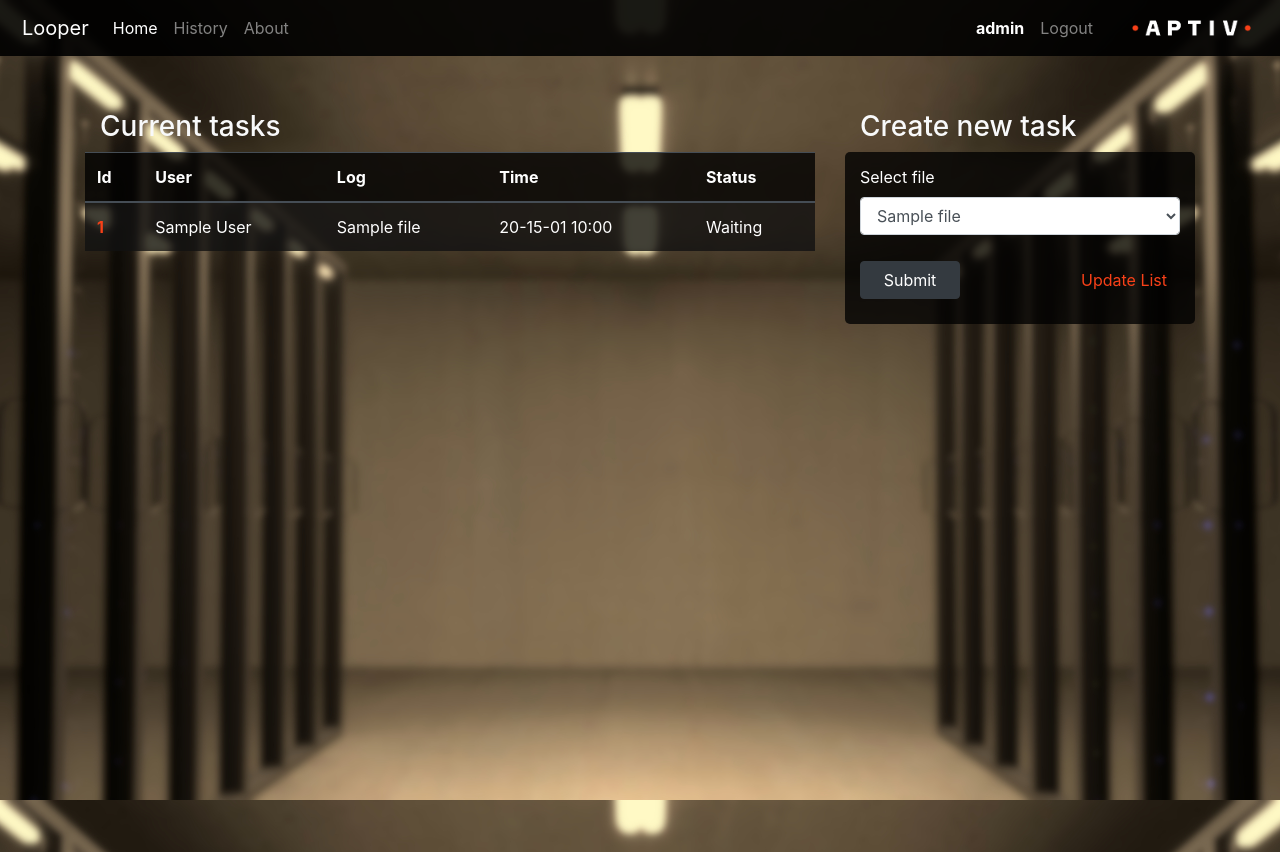
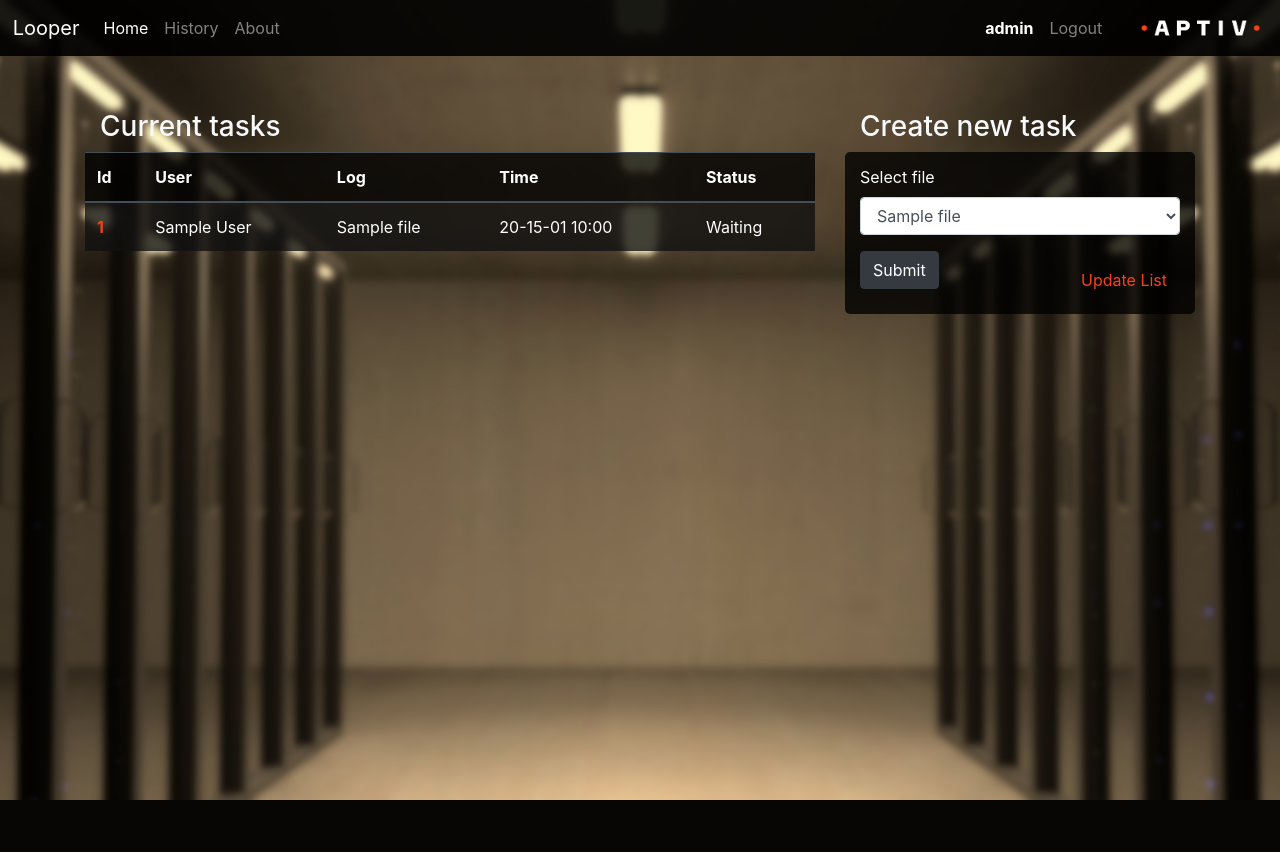
Before and after one commit to JerryLui/hil, a Flask app: page / in a window 1280 px wide. After the commit the page ends 800 px from the top, so only its background shows below. Run offline with Flask 2, Linux system fonts and the light colour scheme; the visitor is signed in with stand-in values (Sample User, id 1); tables that the repository leaves empty hold one stand-in row (values such as "Sample post"); data that the repository does not hold is empty; parts of the project's set-up code (start-up, migrations or seed data) failed here and were passed over; some libraries are stand-ins or nearby versions.

Commit message:
UI tweaks.

```diff
--- a/web/static/css/style.css
+++ b/web/static/css/style.css
@@ -1,3 +1,47 @@
+/*----- CLASS SPECIFICS -----*/
+.container-spaced {
+    margin-top: 30px;
+}
+
+.bg-transparent-90 {
+    background: rgba(0, 0, 0, 0.9) !important;
+}
+
+.bg-transparent-78 {
+    background: rgba(0, 0, 0, 0.78) !important;
+}
+
+.table-medium {
+    max-height: 75vh;
+    margin: 0;
+    overflow: auto;
+}
+
+.table-large {
+    max-height: 80vh;
+    margin: 0;
+    overflow: auto;
+}
+
+.table {
+    margin: 0;
+}
+
+.form-medium {
+    padding: 9px 15px;
+    border-radius: 5px;
+}
+
+.btn-medium {
+    margin-top: 10px;
+    width: 100px;
+}
+
+.width-medium {
+    width: 37vw;
+}
+
+/*----- ADJUSTMENTS -----*/
 .alert-fixed {
     position: fixed;
     top: 56px;
@@ -7,64 +51,8 @@
     border-radius: 0;
 }
 
-.transparent {
-    background: rgba(0, 0, 0, 0.9);
-}
-
-.custom-bg-color {
-    background: rgba(0, 0, 0, 0.78);
-}
-
-.table-medium {
-    height: 700px;
-    margin: 0;
-    overflow: auto;
-}
-
-.table-large {
-    height: 820px;
-    margin: 0;
-    overflow: auto;
-}
-
-.form-custom {
-    padding: 9px 15px;
-    border-radius: 5px;
-}
-
-.dropdown-custom {
-    overflow: scroll;
-}
-
-.btn-custom {
-    margin-top: 10px;
-    width: 100px;
-}
-
-.link-custom-lg {
-    margin-top: 10px;
-}
-
-a.link-custom-color {
-    color: #f84018 !important;
-}
-
-a.link-custom-color a:hover, a.link-custom-color a:active{
-    color: #731c07 !important;
-}
-
-a.link-nostyle {
-    color: #fff;
-}
-
-td.marginalized {
+td.spaced {
     padding-right: 10px;
-}
-
-.code-window {
-    background-color: rgba(255, 255, 255, 0.14);
-    margin: 5px -5px;
-    padding: 25px;
 }
 
 .header-adjust {
@@ -73,10 +61,34 @@
 }
 
 .navbar {
-    padding-left: 22px;
-    padding-right: 22px;
+    padding-left: 1vw;
+    padding-right: 1vw;
 }
 
+.code-frame {
+    background-color: rgba(255, 255, 255, 0.14);
+    margin: 5px -5px;
+    padding: 25px;
+}
+
+/*----- LINK -----*/
+.link-margin-large {
+    margin-top: 10px;
+}
+
+a.link-aptiv {
+    color: #f84018 !important;
+}
+
+a.link-aptiv a:hover, a.link-aptiv a:active{
+    color: #731c07 !important;
+}
+
+a.link-white {
+    color: #fff;
+}
+
+/*----- TEXT -----*/
 .text-shadow {
     text-shadow: 2px 2px rgba(108, 117, 125, 0.6);
 }
@@ -86,11 +98,12 @@
     max-width: 400px;
 }
 
+/*----- GENERAL -----*/
 html, body {
     height: 100%;
     width: 100%;
-    padding: 0px;
-    margin: 0px;
+    padding: 0;
+    margin: 0;
 }
 
 body {
--- a/web/static/js/query_progress.js
+++ b/web/static/js/query_progress.js
@@ -2,8 +2,7 @@
     $.get("/task/update/all", function (data) {
         if (!$.isEmptyObject(data)) {
             $.each(data, function (id, status) {
-                console.log(id, status)
-                $("#status-" + id).text(status)
+                $("#status-" + id).text(status);
             });
             setTimeout(worker, 1000);
         }
--- a/web/templates/error.html
+++ b/web/templates/error.html
@@ -1,8 +1,8 @@
 {% extends "layout.html" %}
 {% block content %}
-	<div class="container" style="height: 100%">
-		<div class="d-flex justify-content-center" style="margin-top: 300px">
-			<div class="p-2">
+	<div class="container" style="margin-top: 45vh;">
+		<div class="d-flex justify-content-center">
+			<div class="p-2 width-medium">
 				<h1 class="text-shadow">{{ error.code }} {{ error.name }}</h1>
 				<h3 class="text-shadow">{{ error.description }}</h3>
 			</div>
--- a/web/templates/index.html
+++ b/web/templates/index.html
@@ -3,13 +3,13 @@
 	<script src="{{ url_for('static', filename='js/query_progress.js') }}"></script>
 {% endblock %}
 {% block content %}
-	<div class="container" style="margin-top: 30px">
+	<div class="container container-spaced">
 		<div class="row">
 			<!--Current Operation Table-->
 			<div class="col-lg-8">
 				<h3 class="text-light header-adjust">Current tasks</h3>
 				<div class="table-medium">
-					<table class="table table-striped table-dark custom-bg-color" style="margin: 0;">
+					<table class="table table-striped table-dark bg-transparent-78">
 						<thead>
 						<tr>
 							<th scope="col">Id</th>
@@ -22,7 +22,7 @@
 						<tbody>
 						{% for task in tasks %}
 							<tr>
-								<th scope="row"><a href="/task/{{ task.id }}" class="link-custom-color" title="See task log">{{ task.id }}</a></th>
+								<th scope="row"><a href="/task/{{ task.id }}" class="link-aptiv" title="See task log">{{ task.id }}</a></th>
 								{% if task.user.name %}
 									<td>{{ task.user.name }}</td>
 								{% else %}
@@ -31,7 +31,7 @@
 								<td class="text-limit">{{ task.file.name }}</td>
 								<td>{{ task.time_created.strftime('%y-%d-%m %H:%M') }}</td>
 								<td>
-									<a id="status-{{ task.id }}" href="task/{{ task.id }}" class="link-nostyle" title="See task log">{{ task.status.name }}</a>
+									<a id="status-{{ task.id }}" href="task/{{ task.id }}" class="link-white" title="See task log">{{ task.status.name }}</a>
 								</td>
 							</tr>
 						{% endfor %}
@@ -44,7 +44,7 @@
 				{% if session['user_name'] %}
 					<form method="post" action="/create" id="form-task">
 						<h3 class="text-light header-adjust">Create new task</h3>
-						<div class="custom-bg-color form-custom">
+						<div class="bg-transparent-78 form-medium">
 							{{ form.hidden_tag() }}
 							<div class="form-group">
 								{{ form.file_name.label(class="form-text") }}
@@ -53,7 +53,7 @@
 							<div class="form-group">
 								{{ form.submit(class="btn btn-dark btn-custom") }}
 								<a href="{{ url_for('db_update_files') }}"
-								   class="btn btn-link link-custom-lg link-custom-color float-right">Update List</a>
+								   class="btn btn-link link-margin-large link-aptiv float-right">Update List</a>
 							</div>
 							<!--<option value="" disabled selected hidden>Select log to run.</option>-->
 						</div>
@@ -61,7 +61,7 @@
 				{% else %}
 					<form method="post" action="/login" id="form-login">
 						<h3 class="header-adjust">Login</h3>
-						<div class="custom-bg-color form-custom">
+						<div class="bg-transparent-78 form-medium">
 							{{ form[0].hidden_tag() }}
 							<div class="form-group">
 								{{ form[0].name.label(class="form-text") }}
@@ -88,7 +88,7 @@
 					</form>
 					<form method="post" action="/register" id="form-register">
 						<h3 class="header-adjust">Register</h3>
-						<div class="custom-bg-color form-custom">
+						<div class="bg-transparent-78 form-medium">
 							{{ form[1].hidden_tag() }}
 							<div class="form-group">
 								{{ form[1].name.label(class="form-text") }}
--- a/web/templates/layout.html
+++ b/web/templates/layout.html
@@ -41,7 +41,7 @@
 		{% endfor %}
 	{% endif %}
 {% endwith %}
-<nav class="navbar navbar-expand-lg fixed-top navbar-dark transparent">
+<nav class="navbar navbar-expand-lg fixed-top navbar-dark bg-transparent-90">
 	<a class="navbar-brand" href="/index">Looper</a>
 	<ul class="navbar-nav mr-auto">
 		<li class="nav-item{% if active == "index" %} active{% endif %}">
```
Also changed, not shown: web/templates/about.html (+10 -10 lines), web/templates/history.html (+4 -4 lines), web/templates/home.html (+5 -5 lines), web/templates/task.html (+9 -9 lines).
